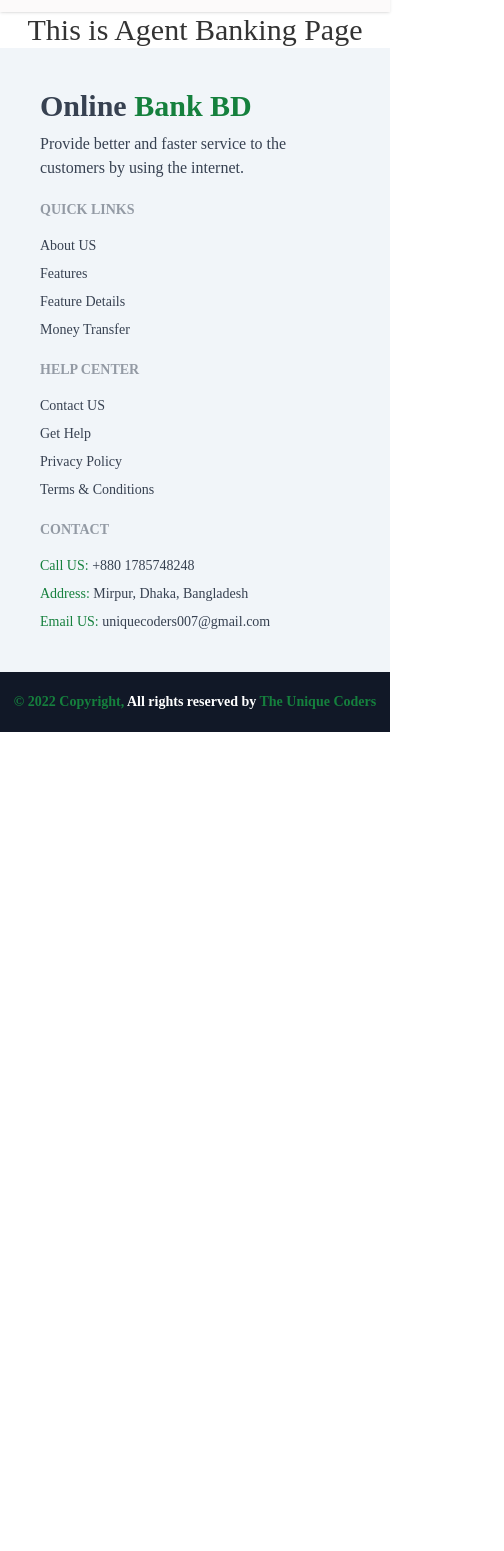
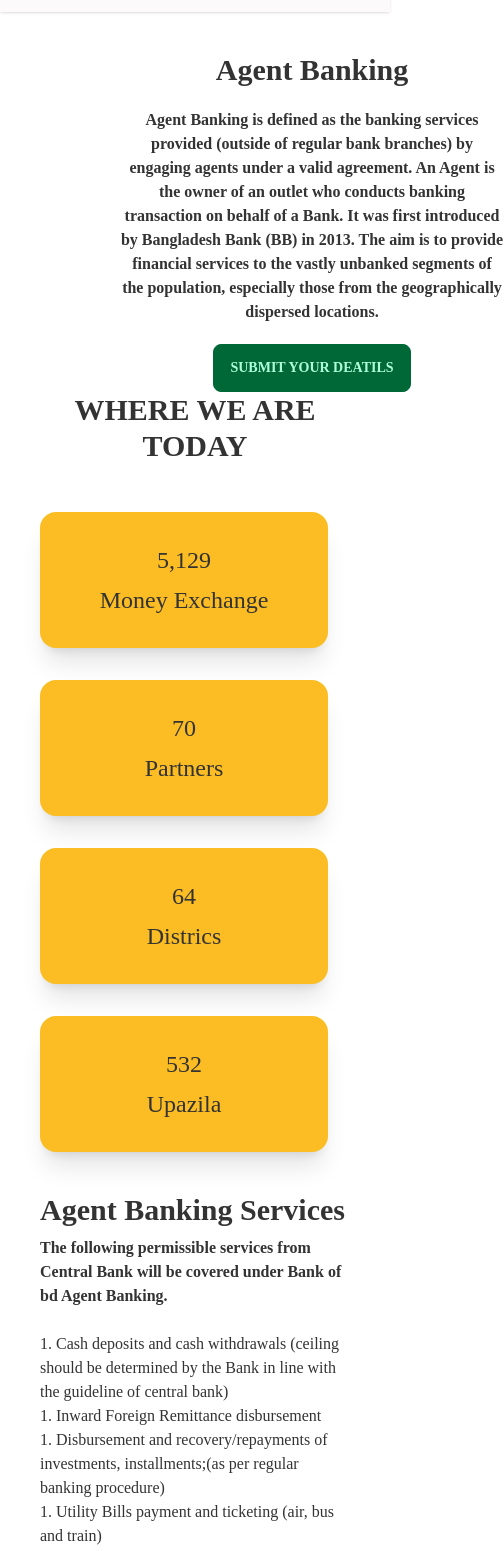
Before and after one commit to Weedito/online-bank-of-bd-client, a React (Create React App) app: page /agentbanking in a window 390 px wide. Shown: the part 52-1603 px from the top of the page, 504 px wide, since content can reach past the window. Before the commit the page ends 844 px from the top, so only its background shows below. Built offline with nearby package versions, Linux system fonts and the light colour scheme; no server answers.

Commit message:
agent banking done

```diff
--- a/src/Pages/OurBanking/AgentBanking/AgentBanking.js
+++ b/src/Pages/OurBanking/AgentBanking/AgentBanking.js
@@ -3,7 +3,67 @@ import React from 'react';
 const AgentBanking = () => {
     return (
         <div>
-            <h3 className="text-3xl">This is Agent Banking Page</h3>
+            <div className='lg:flex items-center space-x-40 mx-20 px-10'>
+                <div className='w-96 mt-10'>
+                    <h3 className="text-3xl font-bold">Agent Banking</h3>
+                    <p className='mt-5 font-semibold'>Agent Banking is defined as the banking services provided (outside of regular bank branches) by engaging agents under a valid agreement. An Agent is the owner of an outlet who conducts banking transaction on behalf of a Bank. It was first introduced by Bangladesh Bank (BB) in 2013. The aim is to provide financial services to the vastly unbanked segments of the population, especially those from the geographically dispersed locations.</p>
+
+                    <button className='btn btn-primary mt-5'>Submit your Deatils</button>
+                </div>
+
+                <div>
+                    <img width={'400px'} src="https://encrypted-tbn0.gstatic.com/images?q=tbn:ANd9GcSLPBK6EDQu-gzO3NfPtbNSVNjIRBQrJrKSmA&usqp=CAU" alt="" />
+                </div>
+            </div>
+
+            <div className='mx-10 justify-center'>
+                <h3 className="text-3xl font-bold">WHERE WE ARE TODAY</h3>
+
+                <div className='grid grid-cols-1 md:grid-cols-2 lg:grid-cols-4 mt-12 gap-8'>
+                    <div class="card w-72 bg-warning shadow-xl">
+                        <div class="card-body">
+                            <h2 className='text-2xl'>5,129</h2>
+                            <p className='text-2xl'>Money Exchange</p>
+                        </div>
+                    </div>
+                    <div class="card w-72 bg-warning shadow-xl">
+                        <div class="card-body">
+                            <h2 className='text-2xl'>70</h2>
+                            <p className='text-2xl'>Partners</p>
+                        </div>
+                    </div>
+                    <div class="card w-72 bg-warning shadow-xl">
+                        <div class="card-body">
+                            <h2 className='text-2xl'>64</h2>
+                            <p className='text-2xl'>Districs</p>
+                        </div>
+                    </div>
+                    <div class="card w-72 bg-warning shadow-xl">
+                        <div class="card-body">
+                            <h2 className='text-2xl'>532</h2>
+                            <p className='text-2xl'>Upazila</p>
+                        </div>
+                    </div>
+                </div>
+            </div>
+
+
+            <div className='text-start mx-10'>
+                <h3 className='text-3xl font-bold mt-10'>Agent Banking Services</h3>
+
+                <div className='mt-2'>
+                    <p className='font-semibold'>The following permissible services from Central Bank will be covered under Bank of bd Agent Banking.</p>
+                    <br />
+                    <p>1. <span>Cash deposits and cash withdrawals (ceiling should be determined by the Bank in line with the guideline of central bank)</span></p>
+                    <p>1. <span>Inward Foreign Remittance disbursement</span></p>
+                    <p>1. <span>	Disbursement and recovery/repayments of investments, installments;(as per regular banking procedure)</span></p>
+                    <p>1. <span>Utility Bills payment and ticketing (air, bus and train)</span></p>
+                    <p>1. <span>Payment of social safety net program</span></p>
+                    <p>1. <span>Fund transfer
+                        [Person to Person (P2P), Person to Business (P2B), Business to Person (B2P), Person to Government (P2G), Government to Person (G2P), Business to Government (B2G), Government to Business (G2B)]</span></p>
+                </div>
+            </div>
+
         </div>
     );
 };
--- a/src/Pages/OurBanking/SMSBanking/SMSBanking.js
+++ b/src/Pages/OurBanking/SMSBanking/SMSBanking.js
@@ -3,7 +3,34 @@ import React from 'react';
 const SMSBanking = () => {
     return (
         <div>
-            <h3 className="text-3xl">This is SMS Banking Page</h3>
+            <h3 className="text-3xl">Our SMS Banking</h3>
+            <p>Dare coustomer,The sms banking page. That's use for any our banking issue verifications</p>
+
+            <div className='lg:mx-10 card bg-base-100 shadow-xl mt-10'>
+                <div className='flex gap-10 lg:justify-center md:justify-center lg:h-48 md:h-28 '>
+                    <div class="form-control w-48">
+                        <label class="label">
+                            <span class="label-text">* AC Number /* Phone Number</span>
+                        </label>
+                        <input type="text" placeholder="Account" class="input input-bordered" />
+                        <button className='btn btn-primary mt-5'>Verify</button>
+                    </div>
+                    <div class="form-control w-48">
+                        <label class="label">
+                            <span class="label-text">* Amount Here</span>
+                        </label>
+                        <input type="text" placeholder="Amount" class="input input-bordered" />
+                        <button className='btn btn-disabled mt-5'>Procced</button>
+                    </div>
+                </div>
+            </div>
+
+            <div>
+                <div className='divider mx-20'></div>
+
+                <p className='text-red-400'>Anything Wrong? <span className='text-green-400 link'>Contact us.</span></p>
+            </div>
+
         </div>
     );
 };
```
